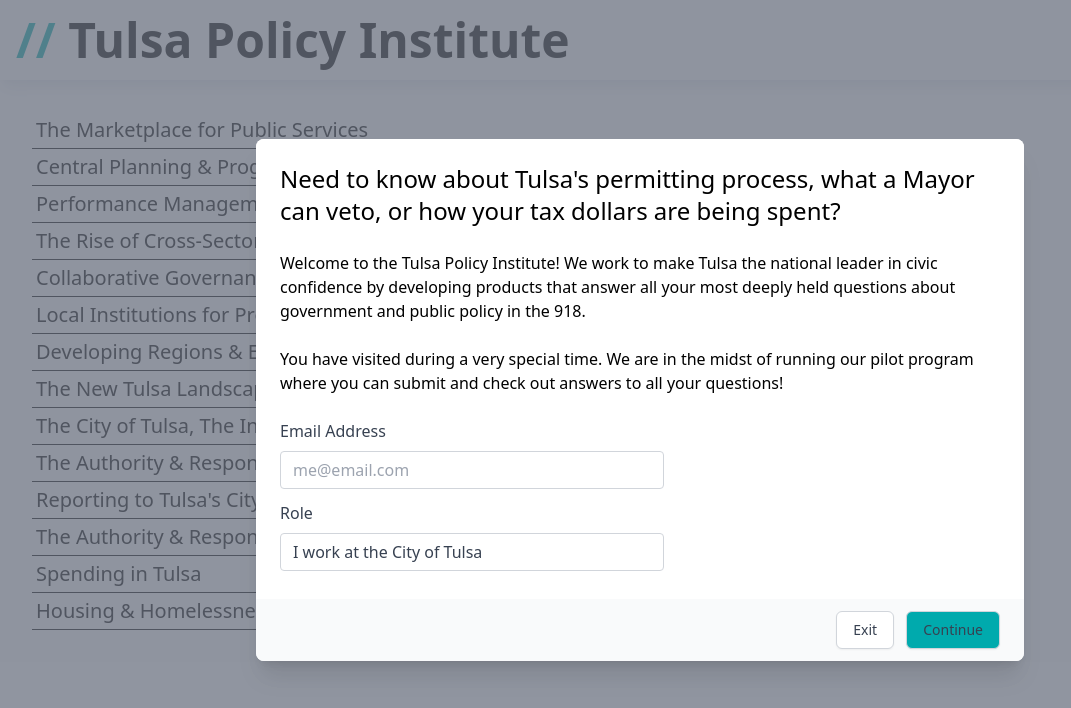
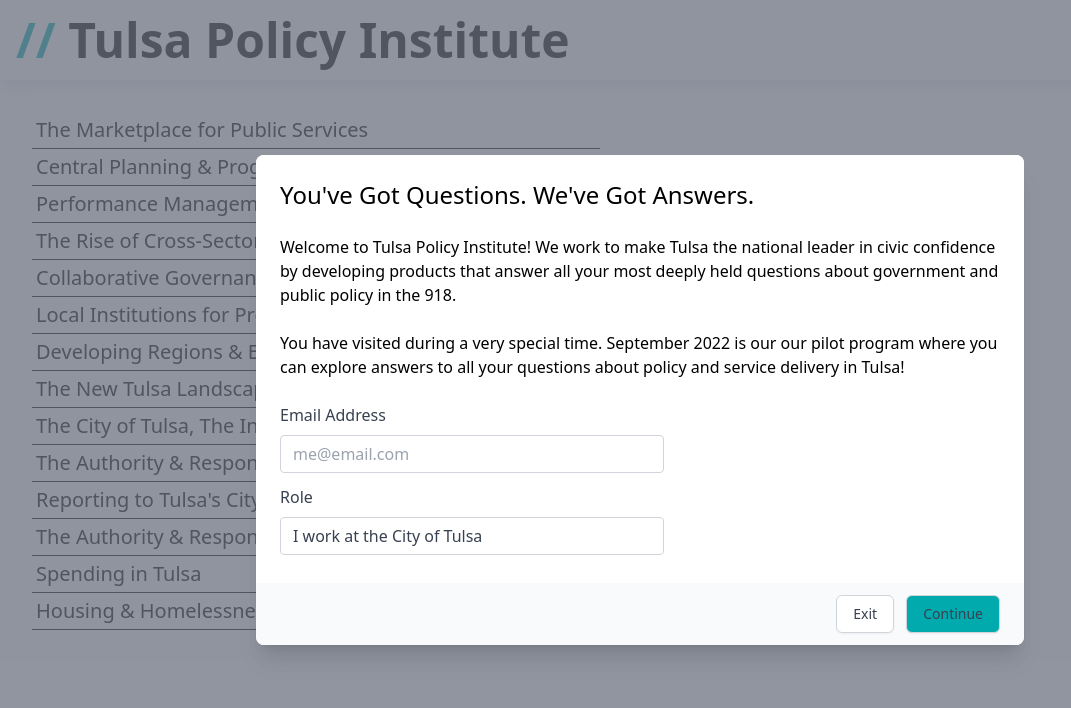
Before and after one commit to tulsa-policy-institute/masthead, a React (Create React App) app: page /lectures/1 in a window 1280 px wide. Shown: the top 708 px of the page, without its empty margins (0-1071 px from the left). Built offline with nearby package versions, Linux system fonts and the light colour scheme.

Commit message:
Update App.js

```diff
--- a/src/routes/App.js
+++ b/src/routes/App.js
@@ -68,11 +68,11 @@
       </footer>
       {showModal && <Modal toggle={toggleModal} cont={handleContinue}>
         <div>
-          <h1 className='text-2xl'>Need to know about Tulsa's permitting process, what a Mayor can veto, or how your tax dollars are being spent?</h1>
+          <h1 className='text-2xl'> You've Got Questions. We've Got Answers.</h1>
           <br/>
-          <p>Welcome to the Tulsa Policy Institute! We work to make Tulsa the national leader in civic confidence by developing products that answer all your most deeply held questions about government and public policy in the 918.</p>
+          <p>Welcome to Tulsa Policy Institute! We work to make Tulsa the national leader in civic confidence by developing products that answer all your most deeply held questions about government and public policy in the 918.</p>
           <br/>
-          <p>You have visited during a very special time. We are in the midst of running our pilot program where you can submit and check out answers to all your questions!</p>
+          <p>You have visited during a very special time. September 2022 is our our pilot program where you can explore answers to all your questions about policy and service delivery in Tulsa!</p>
           <br/>
           <div className="flex flex-col justify-start">
             <div className="mb-3 xl:w-96">
```
